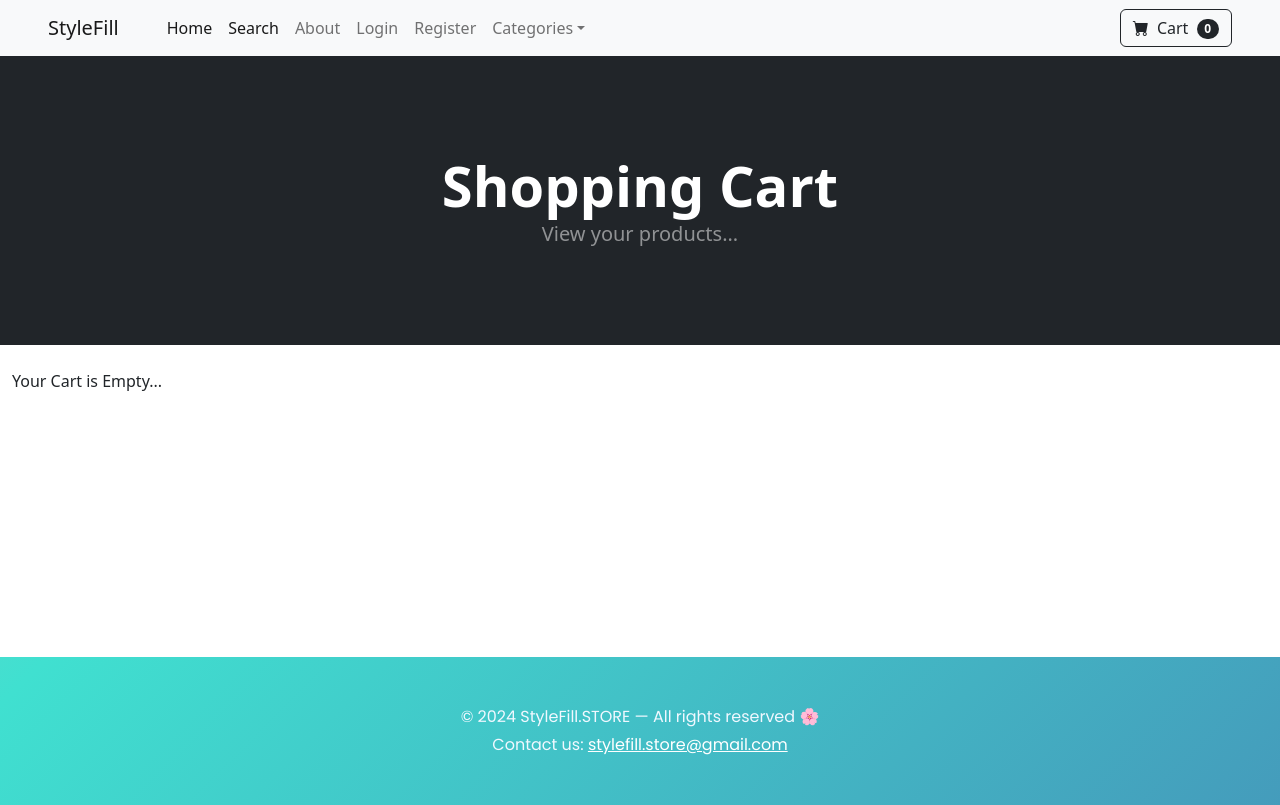
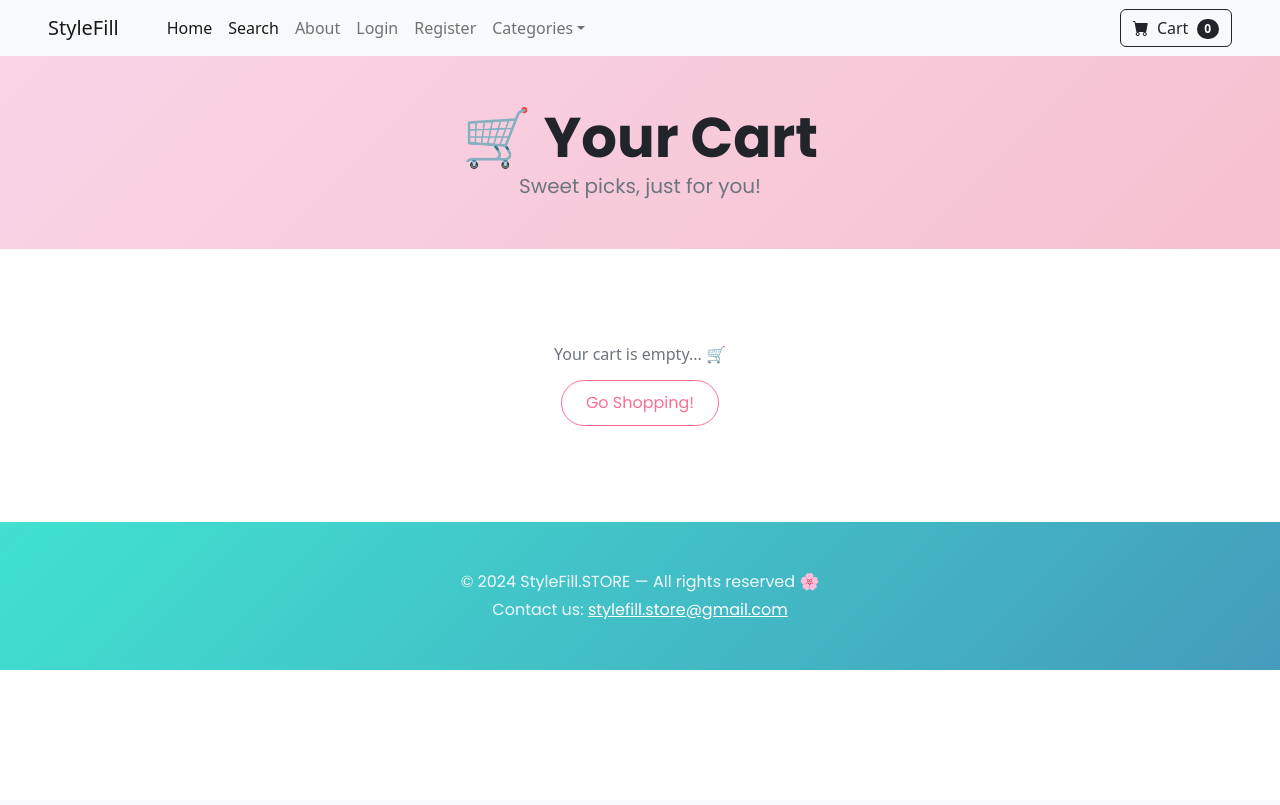
Before and after one commit to codedev03/StyleFill, a Django app: page /cart/ in a window 1280 px wide. After the commit the page ends 670 px from the top, so only its background shows below. Run offline with Django 5.2, Linux system fonts and the light colour scheme; tables that the repository leaves empty hold one stand-in row (values such as "Sample post"); some libraries are stand-ins or nearby versions.

Commit message:
cart_summary modified

```diff
--- a/cart/templates/cart_summary.html
+++ b/cart/templates/cart_summary.html
@@ -1,169 +1,146 @@
 {% extends 'base.html' %}
 {% block content %}
 
-        <!-- Header-->
-        <header class="bg-dark py-5">
-            <div class="container px-4 px-lg-5 my-5">
-                <div class="text-center text-white">
-                    <h1 class="display-4 fw-bolder">Shopping Cart</h1>
-                    <p class="lead fw-normal text-white-50 mb-0">View your products...</p>
-                </div>
+<!-- Kawaii Soft Header -->
+<header class="py-5" style="background: linear-gradient(135deg, #f9d5e5, #f6c1d1);">
+    <div class="container text-center">
+        <h1 class="display-4 fw-bold text-dark" style="font-family: 'Poppins', cursive;">🛒 Your Cart</h1>
+        <p class="lead text-muted" style="font-family: 'Poppins', cursive;">Sweet picks, just for you!</p>
     </div>
 </header>
-        <br>
-        <div class="container">
+
+<div class="container py-5">
     {% if cart_products %}
         {% for product in cart_products %}
-                <br>
-                    <div class="card mb-3">
+        <div class="card mb-4 shadow-sm rounded-4 border-0" style="background: #fff7fb;">
             <div class="row g-0">
                 <div class="col-md-4">
-                            <img src="{{ product.image.url }}" class="img-fluid rounded-start" alt="...">
+                    <img src="{{ product.image.url }}" class="img-fluid rounded-start kawaii-img" alt="{{ product.name }}" style="object-fit: cover; height: 100%;">
                 </div>
-                        <div class="col-md-8">
-                            <div class="card-body">
-                                <center>
-                            <h5 class="card-title">{{ product.name }}</h5>
-                            <p class="card-text">{{ product.description }}</p>
+                <div class="col-md-8 d-flex flex-column justify-content-center p-4">
+                    <h4 class="fw-bold mb-2 text-pink" style="font-family: 'Poppins', cursive;">{{ product.name }}</h4>
+                    <p class="text-muted">{{ product.description }}</p>
+
                     {% if product.is_sale %}
-                            <div class="text-center">
-                                <!-- Product name-->
-                                <h5 class="fw-bolder">{{ product.name }}</h5>
-                                <!-- Product reviews-->
-                                <div class="d-flex justify-content-center small text-warning mb-2">
-                                    <div class="bi-star-fill"></div>
-                                    <div class="bi-star-fill"></div>
-                                    <div class="bi-star-fill"></div>
-                                    <div class="bi-star-fill"></div>
-                                    <div class="bi-star-fill"></div>
-                                </div>
-                                <!-- Product price-->
-                                <strike>
-                                    ₹{{ product.price }}
-                                </strike>
-                                &nbsp;
-                                ₹{{ product.sale_price }}
+                        <div class="text-start">
+                            <h5 class="text-decoration-line-through text-muted d-inline">₹{{ product.price }}</h5>
+                            <h5 class="d-inline ms-2 text-success">₹{{ product.sale_price }}</h5>
                         </div>
                     {% else %}
-                                ₹{{ product.price }}
+                        <h5 class="text-dark">₹{{ product.price }}</h5>
                     {% endif %}
-                            <br><br>
-                            <div class="row justify-content-center">
-                                <div class="col-md-2">Quantity:</div>
-                                <div class="col-md-2">
-                                    <select class="form-select" id="select{{ product.id }}">
-                                        <!-- <option selected> -->
-                                            <option value="" disabled selected>Select quantity</option>
+
+                    <div class="mt-3 d-flex align-items-center gap-2">
+                        <label for="select{{ product.id }}" class="fw-semibold">Qty:</label>
+                        <select class="form-select w-auto kawaii-select" id="select{{ product.id }}">
+                            <option value="" disabled selected>Select</option>
                             {% for key, value in quantities.items %}
                                 {% if key == product.id|slugify %}
-                                                <option value="{{ value }}" selected>{{ value }}</option>  <!-- Set the selected value -->
+                                <option value="{{ value }}" selected>{{ value }}</option>
                                 {% endif %}
                             {% endfor %}
-                                        </option>
-                                        <option value="1">1</option>
-                                        <option value="2">2</option>
-                                        <option value="3">3</option>
-                                        <option value="4">4</option>
-                                        <option value="5">5</option>
-                                        <option value="6">6</option>
+                            {% for i in "123456" %}
+                                <option value="{{ i }}">{{ i }}</option>
+                            {% endfor %}
                         </select>
                     </div>
-                            </div>
-                            <br>
-                            <a href="{% url 'home' %}" class="btn btn-secondary">Home</a>
-                            <button type="button" data-index="{{ product.id }}" class="btn btn-secondary update-cart">Update</button>
-                            <button type="button" data-index="{{ product.id }}" class="btn btn-danger delete-product">Remove Item</button>
-                            </center>
+
+                    <div class="mt-4">
+                        <a href="{% url 'home' %}" class="btn btn-outline-secondary kawaii-btn me-2">🏠 Home</a>
+                        <button type="button" data-index="{{ product.id }}" class="btn btn-outline-primary kawaii-btn update-cart me-2">🔄 Update</button>
+                        <button type="button" data-index="{{ product.id }}" class="btn btn-outline-danger kawaii-btn delete-product">❌ Remove</button>
                     </div>
                 </div>
             </div>
         </div>
         {% endfor %}
-                <div align="right">
-                <h4>Total: ₹{{ totals }}</h4>
-                <a href="{% url 'checkout' %}" class="btn btn-success">Checkout</a>
+
+        <div class="text-end mt-5">
+            <h4 class="fw-bold text-dark">Total: ₹{{ totals }}</h4>
+            <a href="{% url 'checkout' %}" class="btn btn-success btn-lg kawaii-btn">🌸 Checkout</a>
         </div>
+
     {% else %}
-            Your Cart is Empty...
-            <br><br>
-<br><br>
-<br><br>
+        <div class="text-center py-5">
+            <h3 class="text-muted">Your cart is empty... 🛒</h3>
+            <a href="{% url 'home' %}" class="btn btn-outline-pink kawaii-btn mt-3">Go Shopping!</a>
+        </div>
     {% endif %}
 </div>
 
-<br><br>
-<br><br>
-<br><br>
+<style>
+    .text-pink {
+        color: #ff6f91;
+    }
+    .kawaii-img {
+        border-radius: 1rem 0 0 1rem;
+    }
+    .kawaii-btn {
+        border-radius: 2rem;
+        padding: 0.6rem 1.5rem;
+        font-family: 'Poppins', cursive;
+    }
+    .kawaii-select {
+        border-radius: 1rem;
+    }
+    .btn-outline-pink {
+        border: 1px solid #ff6f91;
+        color: #ff6f91;
+    }
+    .btn-outline-pink:hover {
+        background-color: #ff6f91;
+        color: white;
+    }
+</style>
 
 <script>
-    // Update
-    // check if button is pressed
     $(document).on('click', '.update-cart', function(e){
         e.preventDefault();
-        // grab the product id
         var productid = $(this).data('index');
-        var selectedQty = $('#select' + productid + ' option:selected').val(); // Use .val() to get the value
-
-        // Check if selectedQty is empty or not a valid number
+        var selectedQty = $('#select' + productid + ' option:selected').val();
         if (!selectedQty || isNaN(selectedQty)) {
             alert("Please select a valid quantity.");
-            return; // Exit the function if the quantity is invalid
+            return;
         }
         $.ajax({
             type: 'POST',
             url: '{% url "cart_update" %}',
             data: {
-            product_id: $(this).data('index'),
-            // product_qty:$('#select' + productid + 'option:selected').text(),
+                product_id: productid,
                 product_qty: selectedQty,
                 csrfmiddlewaretoken: '{{ csrf_token }}',
                 action: 'post',
             },
             success: function(json){
-            // console.log(json)
-            //document.getElementById("cart_quantity").textContent = json.qty
-            console.log("Cart updated successfully:", json);
                 location.reload();
             },
             error: function(xhr, errmsg, err){
-            // console.error("Error updating cart: " + errmsg); // Log error for debugging
-            console.error("Error updating cart:", xhr.status, xhr.responseText); // Log error for debugging
-            alert("An error occurred while updating the cart. Please try again."); // User feedback
+                console.error("Error updating cart:", xhr.status, xhr.responseText);
+                alert("An error occurred while updating the cart. Please try again.");
             },
         });
     });
 
-    //Delete Item from cart
     $(document).on('click', '.delete-product', function(e){
         e.preventDefault();
-        // grab the product id
         var productid = $(this).data('index');
-        // var selectedQty = $('#select' + productid + ' option:selected').val(); // Use .val() to get the value
-
-        // Check if selectedQty is empty or not a valid number
-        // if (!selectedQty || isNaN(selectedQty)) {
-        //     alert("Please select a valid quantity.");
-        //     return; // Exit the function if the quantity is invalid
-        // }
         $.ajax({
             type: 'POST',
             url: '{% url "cart_delete" %}',
             data: {
-            product_id: productid, // Use the defined productid
-            // product_qty:$('#select' + productid + 'option:selected').text(),
+                product_id: productid,
                 csrfmiddlewaretoken: '{{ csrf_token }}',
                 action: 'post',
             },
             success: function(json){
-            console.log("Cart deleted successfully:", json);
                 location.reload();
             },
             error: function(xhr, errmsg, err){
-            // console.error("Error updating cart: " + errmsg); // Log error for debugging
-            console.error("Error deleting cart:", xhr.status, xhr.responseText); // Log error for debugging
-            alert("An error occurred while deleting the cart. Please try again."); // User feedback
+                console.error("Error deleting from cart:", xhr.status, xhr.responseText);
+                alert("An error occurred while deleting the cart item. Please try again.");
             },
         });
     });
 </script>
+
 {% endblock %}
```
Lines whose indentation alone changed are shown as unchanged.
